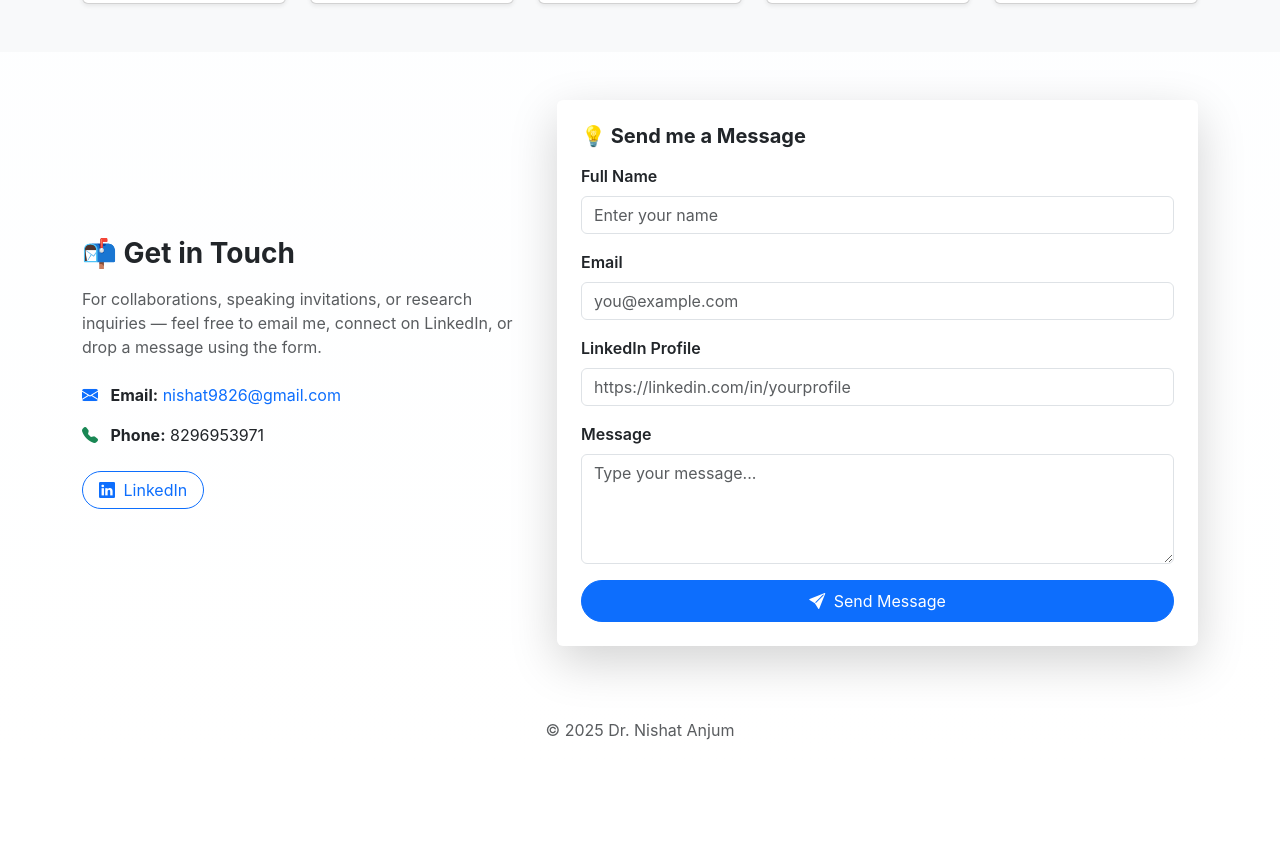
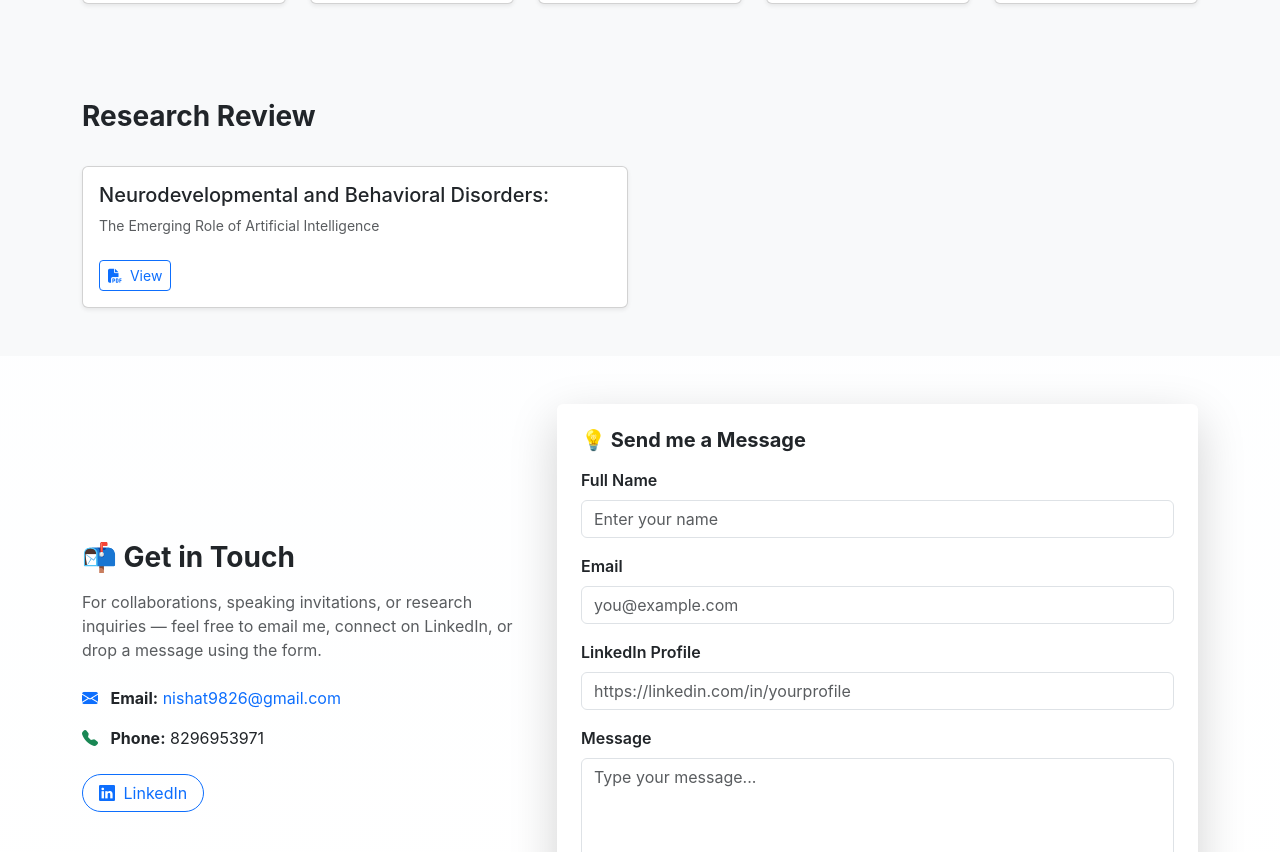
Before and after one commit to Neelofar16/Nishat_portfolio, a plain HTML site: page index.html in a window 1280 px wide. Shown: the part 2720-3572 px from the top of the page. Before the commit the page ends 3486 px from the top, so only its background shows below. Drawn offline with nearby package versions, Linux system fonts and the light colour scheme.

Commit message:
updated work samples section

```diff
--- a/index.html
+++ b/index.html
@@ -510,6 +510,34 @@
   </div>
 </section>
 
+<section id="research" class="py-5 bg-light">
+  <div class="container">
+    <div class="d-flex justify-content-between align-items-center mb-4">
+      <h3 class="fw-bold" data-aos="fade-up">Research Review</h3>
+    </div>
+      <div class="row g-4">
+  <div class="col-md-6" data-aos="fade-up" data-aos-delay="100">
+    <div class="card h-100 research-card shadow-sm">
+      <div class="card-body">
+        <h5 class="card-title">Neurodevelopmental and Behavioral Disorders:</h5>
+        <p class="text-muted small">
+          The Emerging Role of Artificial Intelligence
+        </p>
+        <a href="https://drive.google.com/file/d/1sln6V6b2f39Bj6CjMtL3naBhyF_1E9w7/view?usp=drivesdk"
+       target="_blank" class="btn btn-sm btn-outline-primary mt-2">
+       <i class="fa-solid fa-file-pdf me-1"></i> View
+    </a>
+      </div>
+    </div>
+  </div>
+
+
+</div>
+
+    </div>
+  </div>
+</section>
+
 <section id="contact" class="py-5">
   <div class="container">
     <div class="row align-items-center">
```
